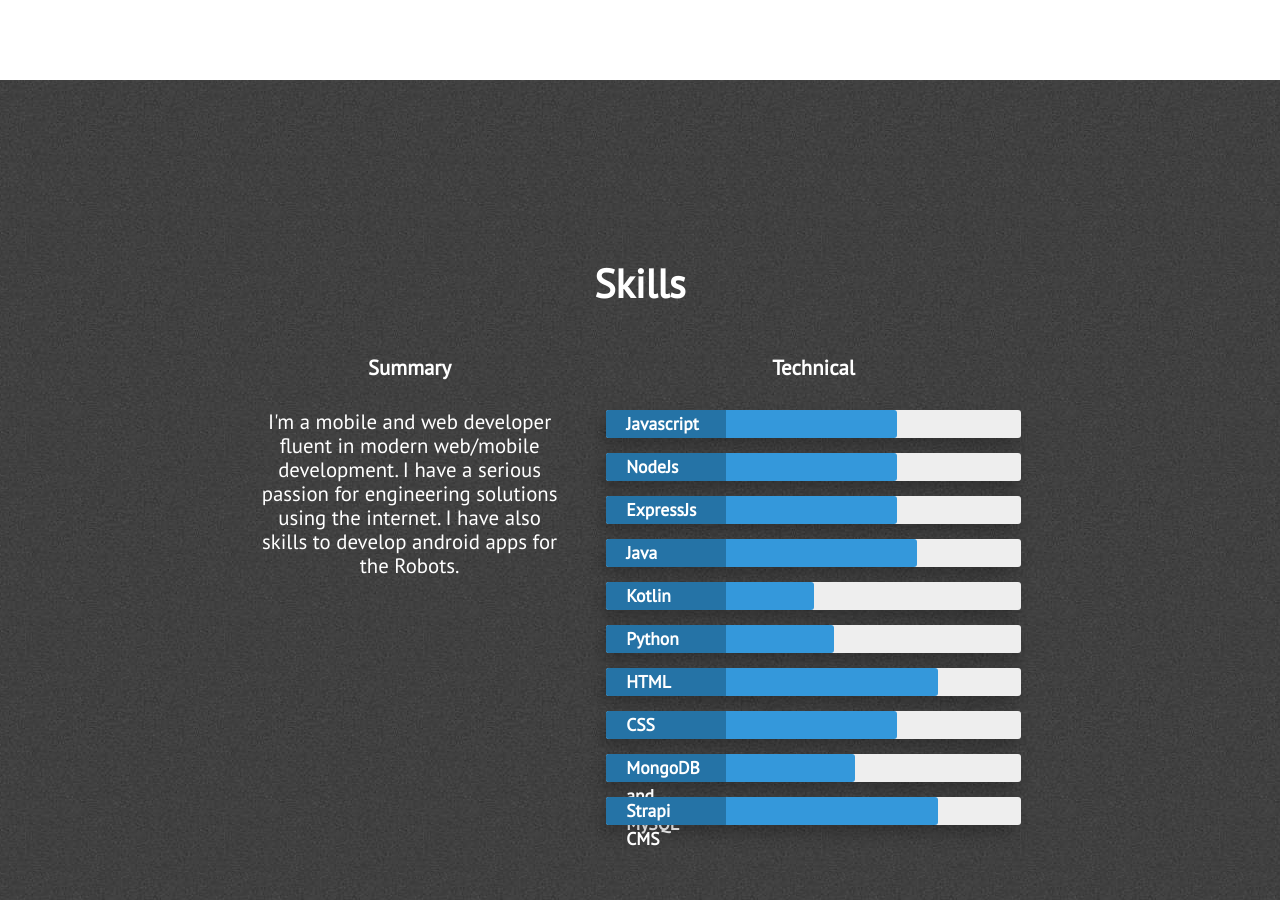
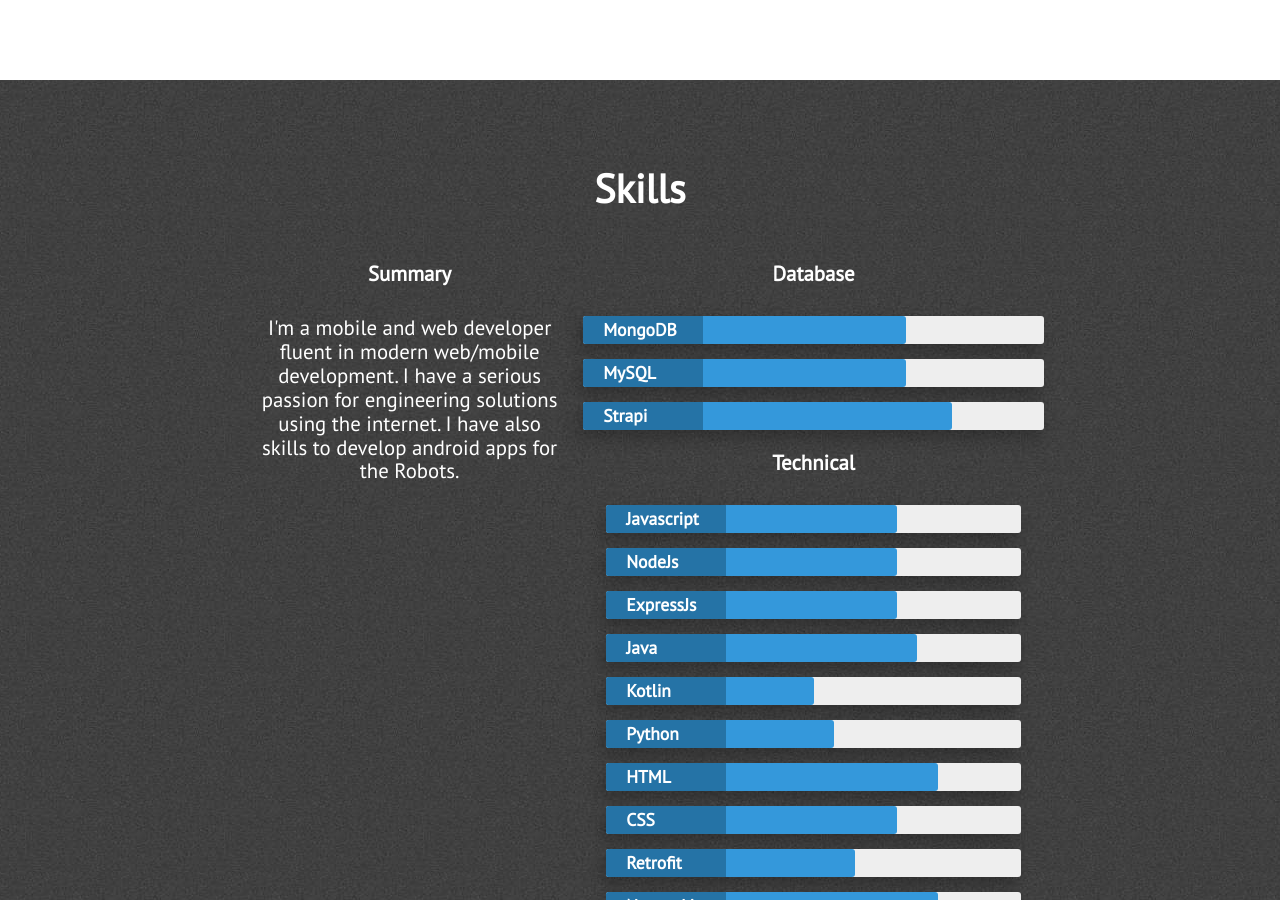
Before and after one commit to jasim92/jasim92, a Jekyll site: the page built from index.html, in a window 1280 px wide and 900 px high, scrolled down 1880 px. Built offline with Jekyll 4.4.1, drawn with Linux system fonts in a browser that asks for light colours; nearby versions of some CDN libraries.

Commit message:
updated skills

```diff
--- a/_includes/skills.html
+++ b/_includes/skills.html
@@ -8,9 +8,31 @@
                     <h3 class="center-align skills-subsection">Summary</h3>
                     <p class="paragraph-text center-align">
                         I'm a mobile and web developer fluent in modern web/mobile development. I have a serious passion
-                        for engineering solutions using the internet. I have also skills to develop android apps for the Robots.
+                        for engineering solutions using the internet. I have also skills to develop android apps for the
+                        Robots.
                     </p>
                 </div>
+                <div class="what-i-do">
+                    <h3 class="center-align skills-subsection">Database</h3>
+                    <div class="progress-bars">
+                        <div class="skillbar clearfix " data-percent="70%">
+                            <div class="skillbar-title" style="background: #2980b9;"><span>MongoDB</span></div>
+                            <div class="skillbar-bar" style="background: #3498db;"></div>
+                        </div> <!-- End Skill Bar -->
+
+
+                        <div class="skillbar clearfix " data-percent="70%">
+                            <div class="skillbar-title" style="background: #2980b9;"><span>MySQL</span></div>
+                            <div class="skillbar-bar" style="background: #3498db;"></div>
+                        </div> <!-- End Skill Bar -->
+
+                        <div class="skillbar clearfix " data-percent="80%">
+                            <div class="skillbar-title" style="background: #2980b9"><span>Strapi</span></div>
+                            <div class="skillbar-bar" style="background: #3498db"></div>
+                        </div> <!-- End Skill Bar -->
+
+                    </div>
+
                     <div class="technical-skills">
                         <h3 class="center-align skills-subsection">Technical</h3>
                         <div class="progress-bars">
@@ -56,12 +78,12 @@
                             </div> <!-- End Skill Bar -->
 
                             <div class="skillbar clearfix " data-percent="60%">
-                            <div class="skillbar-title" style="background: #2980b9"><span>MongoDB and MySQL</span></div>
+                                <div class="skillbar-title" style="background: #2980b9"><span>Retrofit</span></div>
                                 <div class="skillbar-bar" style="background: #3498db"></div>
                             </div> <!-- End Skill Bar -->
 
                             <div class="skillbar clearfix " data-percent="80%">
-                            <div class="skillbar-title" style="background: #2980b9"><span>Strapi CMS</span></div>
+                                <div class="skillbar-title" style="background: #2980b9"><span>Networking</span></div>
                                 <div class="skillbar-bar" style="background: #3498db"></div>
                             </div> <!-- End Skill Bar -->
                         </div>
```
Lines whose indentation alone changed are shown as unchanged.
